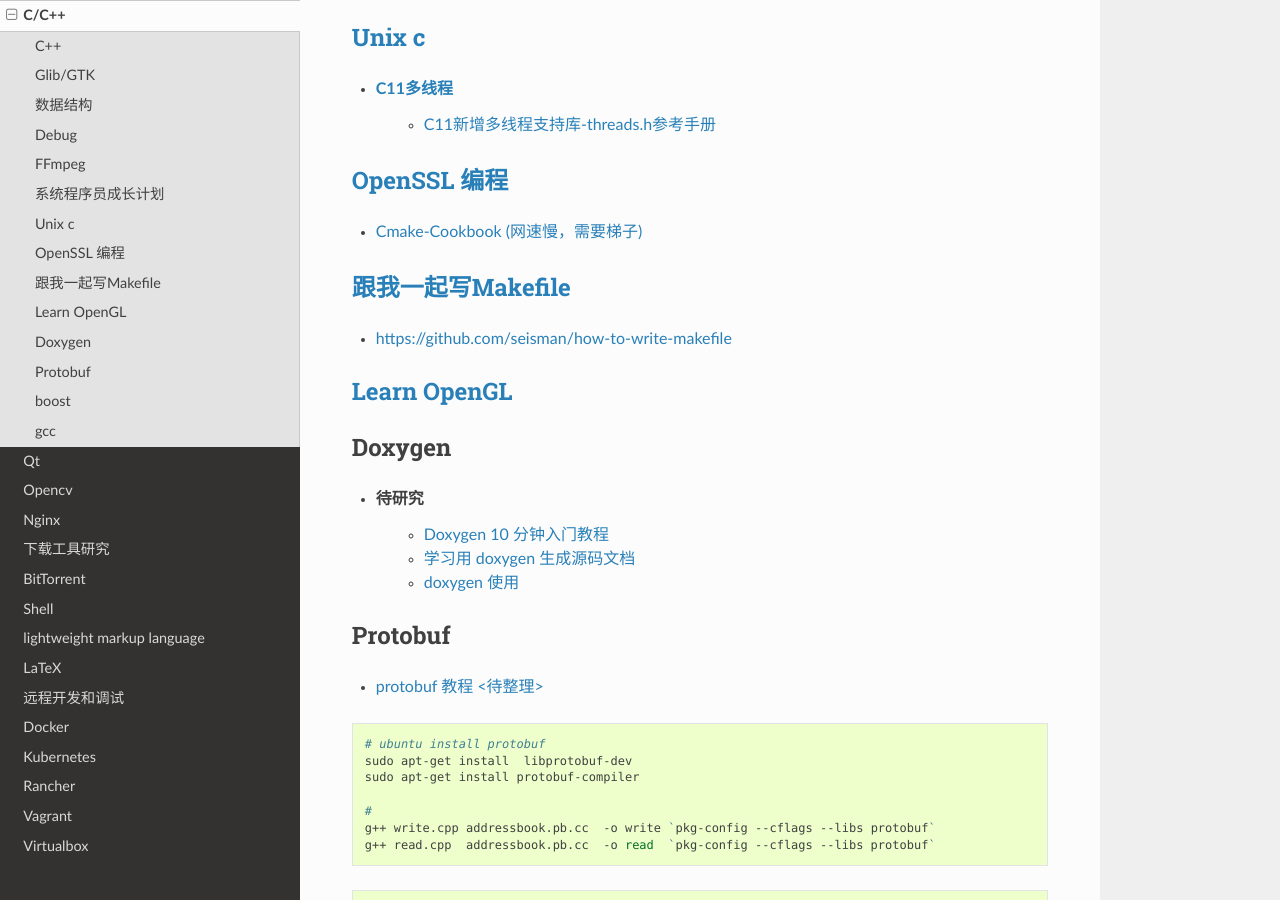
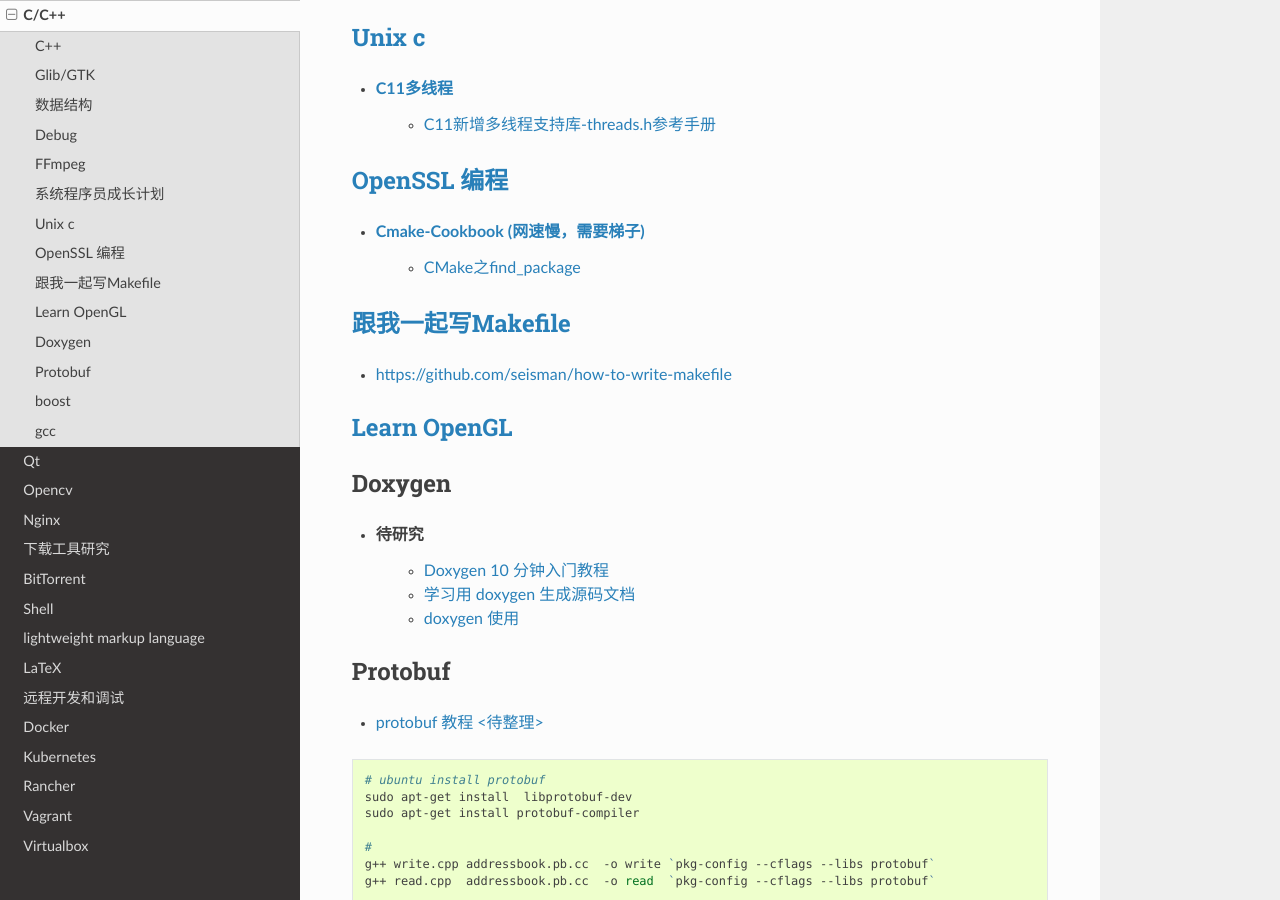
Before and after one commit to my-rds-store/my_space, a Sphinx documentation site: the page built from source/cpp/index.rst, in a window 1280 px wide and 900 px high, scrolled down 829 px. Built offline with Sphinx 7.4.7 and the Read the Docs theme 2.0.0, drawn with Linux system fonts in a browser that asks for light colours.

Commit message:
update ...

```diff
--- a/source/cpp/index.rst
+++ b/source/cpp/index.rst
@@ -42,6 +42,7 @@
 **************************************************************
 
 * `Cmake-Cookbook (网速慢，需要梯子) <https://app.gitbook.com/@chenxiaowei/s/cmake-cookbook/>`_
+    * `CMake之find_package <https://www.jianshu.com/p/46e9b8a6cb6a>`_
 
 ***************************************************************************
 `跟我一起写Makefile <https://seisman.github.io/how-to-write-makefile/>`_
```
